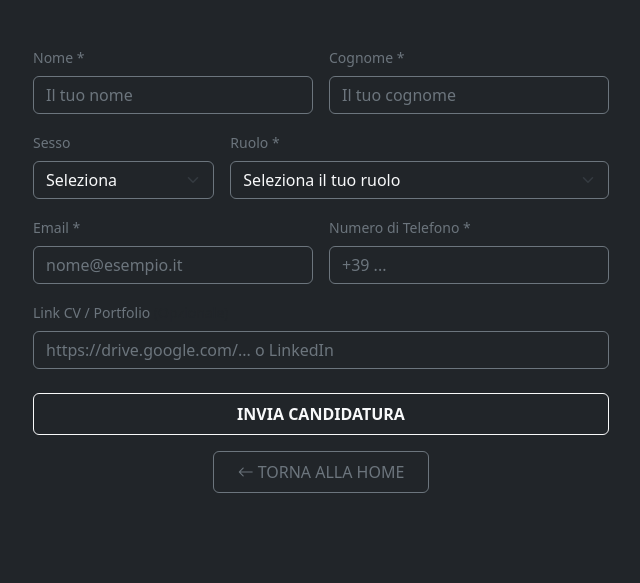
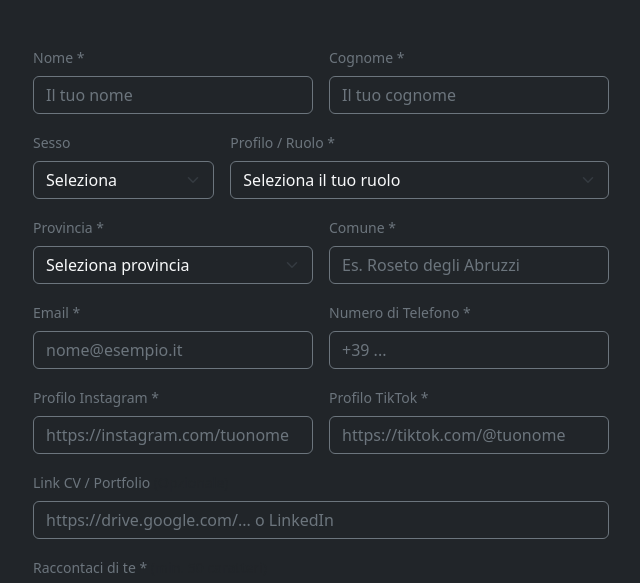
Before and after one commit to danib150/SaxumPortal, a plain HTML site: page pages/jobs.html in a window 1280 px wide. Shown: the part 151-734 px from the top of the page, without its empty margins (319-959 px from the left). Drawn offline with nearby package versions, Linux system fonts and the light colour scheme; a script that the page names is missing.

Commit message:
Updated form

```diff
--- a/pages/jobs.html
+++ b/pages/jobs.html
@@ -58,14 +58,33 @@
                     </select>
                 </div>
                 <div class="col-md-8">
-                    <label for="ruolo" class="form-label text-secondary small">Ruolo *</label>
+                    <label for="ruolo" class="form-label text-secondary small">Profilo / Ruolo *</label>
                     <select name="ruolo" class="form-select bg-dark text-light border-secondary" id="ruolo" required>
                         <option value="" selected disabled>Seleziona il tuo ruolo</option>
                         <option value="dj">DJ</option>
                         <option value="vocalist">Vocalist</option>
                         <option value="immagine">Ragazza/o Immagine</option>
+                        <option value="smm">SMM/Content Creator</option>
                         <option value="sassofonista">Sassofonista</option>
                     </select>
+                </div>
+            </div>
+
+            <!-- Provincia e Comune -->
+            <div class="row g-3 mb-3">
+                <div class="col-md-6">
+                    <label for="provincia" class="form-label text-secondary small">Provincia *</label>
+                    <select name="provincia" class="form-select bg-dark text-light border-secondary" id="provincia" required>
+                        <option value="" selected disabled>Seleziona provincia</option>
+                        <option value="Teramo">Teramo</option>
+                        <option value="L'Aquila">L'Aquila</option>
+                        <option value="Pescara">Pescara</option>
+                        <option value="Chieti">Chieti</option>
+                    </select>
+                </div>
+                <div class="col-md-6">
+                    <label for="comune" class="form-label text-secondary small">Comune *</label>
+                    <input type="text" name="comune" class="form-control bg-dark text-light border-secondary" id="comune" placeholder="Es. Roseto degli Abruzzi" required>
                 </div>
             </div>
 
@@ -83,11 +102,32 @@
                 </div>
             </div>
 
-            <div class="mb-4">
+            <!-- Social Links (Instagram e TikTok obbligatori) -->
+            <div class="row g-3 mb-3">
+                <div class="col-md-6">
+                    <label for="instagram" class="form-label text-secondary small">Profilo Instagram *</label>
+                    <input type="url" name="instagram" class="form-control bg-dark text-light border-secondary" id="instagram"
+                        placeholder="https://instagram.com/tuonome" required>
+                </div>
+                <div class="col-md-6">
+                    <label for="tiktok" class="form-label text-secondary small">Profilo TikTok *</label>
+                    <input type="url" name="tiktok" class="form-control bg-dark text-light border-secondary" id="tiktok"
+                        placeholder="https://tiktok.com/@tuonome" required>
+                </div>
+            </div>
+
+            <!-- Link CV (Opzionale) -->
+            <div class="mb-3">
                 <label for="cv" class="form-label text-secondary small">Link CV / Portfolio <span
                         class="text-muted">(Opzionale)</span></label>
                 <input type="url" name="cv" class="form-control bg-dark text-light border-secondary" id="cv"
                     placeholder="https://drive.google.com/... o LinkedIn">
+            </div>
+
+            <!-- Raccontaci di te (Minimo 50 caratteri) -->
+            <div class="mb-4">
+                <label for="bio" class="form-label text-secondary small">Raccontaci di te * <span class="text-muted">(min. 50 caratteri)</span></label>
+                <textarea name="bio" class="form-control bg-dark text-light border-secondary" id="bio" rows="4" placeholder="Parlaci delle tue esperienze, genere musicale preferito o progetti..." minlength="50" required></textarea>
             </div>
 
             <div class="text-center mb-3">
@@ -112,8 +152,15 @@
         form.addEventListener('submit', function(e) {
             e.preventDefault();
 
+            // Validazione aggiuntiva sul testo della bio (min 50 caratteri)
+            const bioText = document.getElementById('bio').value;
+            if (bioText.trim().length < 50) {
+                alert("Il campo 'Raccontaci di te' deve contenere almeno 50 caratteri.");
+                return;
+            }
+
             // Disattiva tutti i campi e il pulsante per evitare spam
-            const inputs = form.querySelectorAll('input, select, button');
+            const inputs = form.querySelectorAll('input, select, textarea, button');
             inputs.forEach(input => input.disabled = true);
 
             const submitBtn = form.querySelector('button[type="submit"]');
@@ -125,12 +172,17 @@
                 cognome: document.getElementById('cognome').value,
                 sesso: document.getElementById('sesso').value,
                 ruolo: document.getElementById('ruolo').value,
+                provincia: document.getElementById('provincia').value,
+                comune: document.getElementById('comune').value,
                 email: document.getElementById('email').value,
                 telefono: document.getElementById('telefono').value,
-                cv: document.getElementById('cv').value
+                instagram: document.getElementById('instagram').value,
+                tiktok: document.getElementById('tiktok').value,
+                cv: document.getElementById('cv').value,
+                bio: document.getElementById('bio').value
             };
 
-            // Mostra il box rosso con l'avviso sulla privacy
+            // Mostra il box con l'avviso sulla privacy
             successBox.classList.remove('d-none');
 
             // Invia i dati a Web3Forms
```
